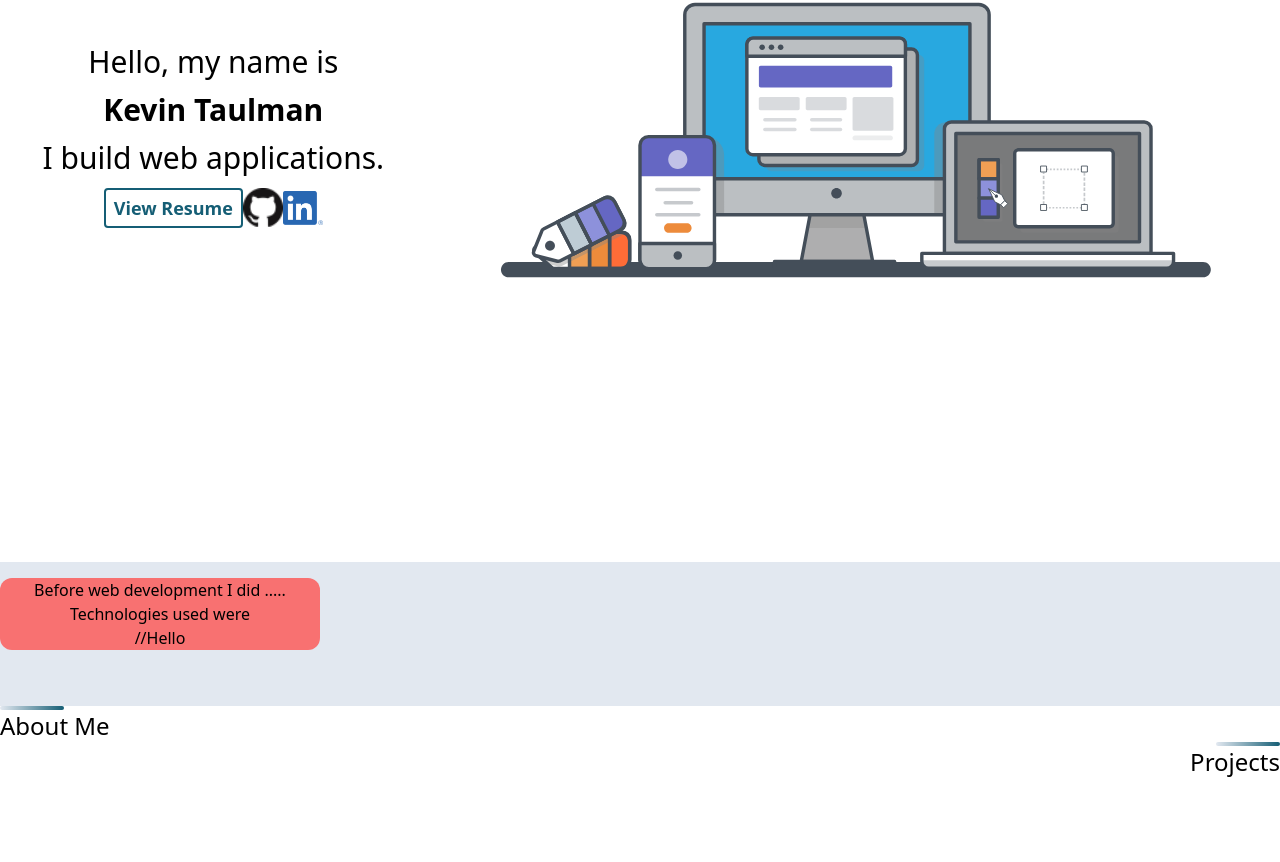
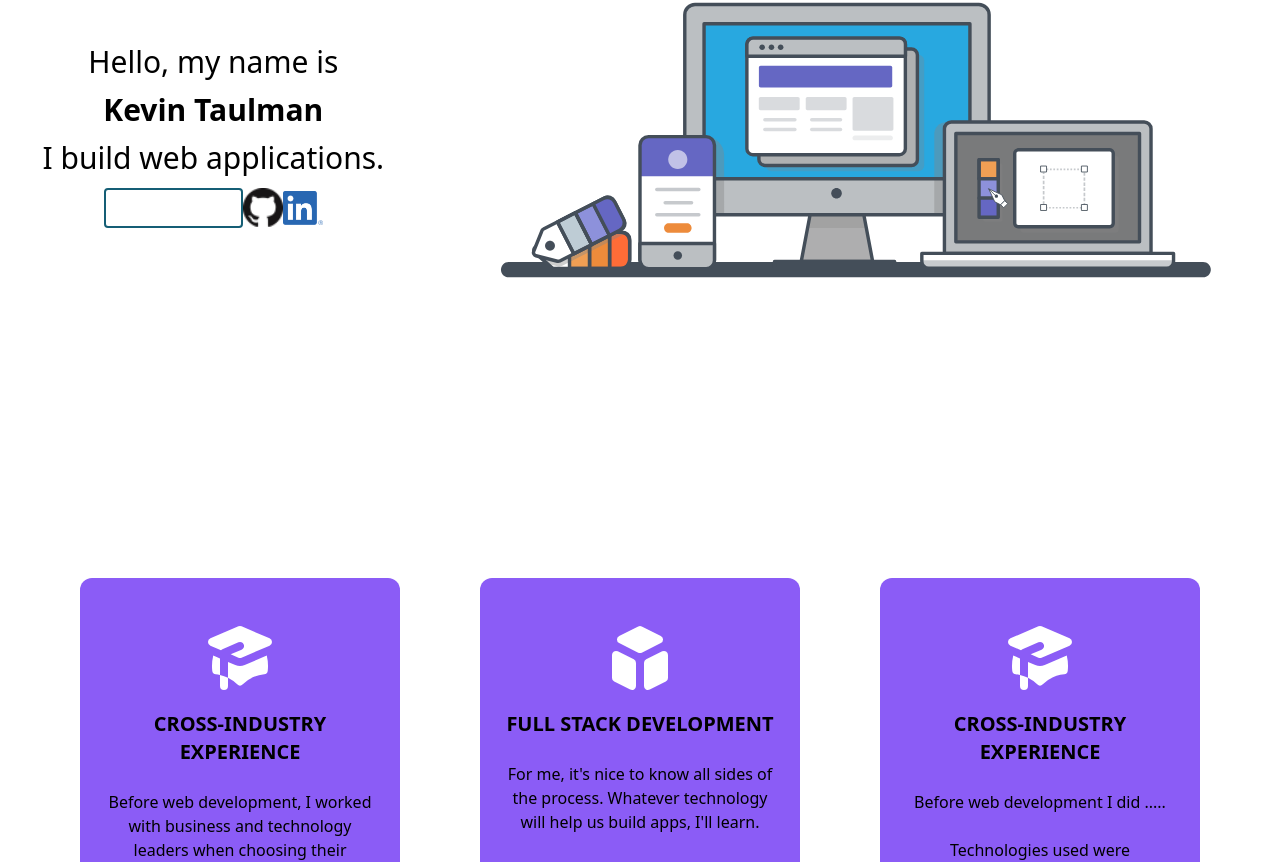
Before and after one commit to ktaulman/2022-portfolio-website-react, a React (Vite) app: page / in a window 1280 px wide. Shown: the part 339-1201 px from the top of the page. Built offline with nearby package versions, Linux system fonts and the light colour scheme.

Commit message:
started working on cards

```diff
--- a/index.html
+++ b/index.html
@@ -4,7 +4,7 @@
     <meta charset="UTF-8" />
     <link rel="icon" type="image/svg+xml" href="/vite.svg" />
     <meta name="viewport" content="width=device-width, initial-scale=1.0" />
-    <title>Vite + React</title>
+    <title>Kevin Taulman</title>
   </head>
   <body>
     <div id="root"></div>
--- a/src/components/Card.jsx
+++ b/src/components/Card.jsx
@@ -1,6 +1,6 @@
 import React from "react";
 
-export default function Card ({size, classes, children, title,direction,description}){
+export default function Card ({size, classes, children, title,direction,description,media,controls}){
     //rendersizer
     const calculateCSS=(cardSize,direction,rootClass)=>{
             let size;
@@ -27,7 +27,7 @@ export default function Card ({size, classes, children, title,direction,descript
             //compute direction
             switch(direction){
                 case 'vertical':
-                    dir='flex flex-col justify-center items-center'
+                    dir='flex flex-col justify-start items-center'
                     break;
                 default:
                     dir="flex flex-row justify-start items-center"
@@ -41,11 +41,30 @@ export default function Card ({size, classes, children, title,direction,descript
             return size;
     }
     function renderDescription(description,css){
-        return description.map(paragraph=><p className={css?css:''}>{paragraph}</p>)
+        return description.map(paragraph=><p key={paragraph} className={css?css:''}>{paragraph}</p>)
+    }
+    function renderMedia(media){
+        let result;
+        switch(media.type){
+            case 'icon':
+                result=media.src;
+                break;
+            case 'image':
+                result=<img className={media.className} src={media.src} alt='card media'/>
+                break;
+            case'video':
+                break;
+            default:
+                break;
+        }
+
+        return result;
     }
 
     return(
         <section className={calculateCSS(size,direction,classes.root)}>
+            {/* Media */}
+            {renderMedia(media)}
             {/*Title */}
             <h2 className={classes.title} alt={title}>{title}</h2>
 
@@ -55,7 +74,9 @@ export default function Card ({size, classes, children, title,direction,descript
             }
 
             {/* Flexible Area for Buttons,Icons,Liks */}
+            {controls}
             {children}
+
         </section>
     )
 }
--- /dev/null
+++ b/src/components/General/Section.jsx
@@ -0,0 +1,5 @@
+import React from 'react';
+
+export default function Section({className,children}){
+    return <div className={className}>{children}</div>
+}
--- /dev/null
+++ b/src/components/Home/HomeBanner.jsx
@@ -0,0 +1,41 @@
+import React from 'react';
+import SplitPane from '@/components/SplitPane';
+import homeBannerImage from "@/assets/banner-home.svg"
+import githubLogo from "@/assets/logo-github.png"
+import linkedinLogo from "@/assets/logo-linkedin.png"
+
+
+export default function HomeBanner(){
+    return(
+                <SplitPane
+                    classes={
+                        {
+                            root:"w-full  border-1 border-black",
+                            left:'w-1/3',
+                            right:"w-2/3"
+                        }
+                    }
+                    left={
+                        <div className="h-full flex flex-col justify-center items-center text-3xl">
+                            <p>Hello, my name is</p>
+                            <h1 className="py-3 font-bold">Kevin Taulman</h1>
+                            <p>
+                                I build web applications.
+                            </p>
+                            <div className="placeholder-gray-300 mt-3 flex justify-evenly items-center">
+                                {/* //Resume Tag */}
+                                <a href='/' className=" text-white text-lg font-bold px-2 py-1 rounded border-2 border-cyan-800 hover:bg-cyan-800 hover:text-white">View Resume</a>
+                                <a><img className="w-10" src={githubLogo}/></a>
+                                <a><img className="w-10" src={linkedinLogo} /></a>
+                            </div>
+                        </div>
+                    }
+                    right={
+                        <div>
+                            <img src={homeBannerImage} alt='home banner'/>
+                        </div>
+                    }
+                />
+
+    )
+}
--- /dev/null
+++ b/src/components/Home/HomeCards.jsx
@@ -0,0 +1,82 @@
+import React from 'react';
+import Card from "@/components/Card"
+import Section from "@/components/General/Section"
+import { AcademicCapIcon,CubeIcon } from '@heroicons/react/solid';
+
+export default function HomeCards(){
+        //cards
+        const cards=[
+            //Card 1
+            {
+                classes:{
+                    root:'bg-violet-500 py-10 px-6 w-60',
+                    title:'font-bold uppercase text-black text-xl text-center py-3',
+                    description:'text-md text-black text-center py-3',
+
+                },
+                direction:'vertical',
+                media:{
+                    type:'icon',
+                    src:<AcademicCapIcon className=' text-white w-20'/>,
+                },
+                title:'Cross-Industry Experience',
+                description:['Before web development, I worked with business and technology leaders when choosing their technology platforms in both IT research and the Cloud.'],
+            },
+            //Card 2
+            {
+                classes:{
+                    root:'bg-violet-500 py-10 px-6 w-60',
+                    title:'font-bold uppercase text-black text-center text-xl py-3',
+                    description:'text-md text-black text-center py-3',
+
+                },
+                direction:'vertical',
+                media:{
+                    type:'icon',
+                    src:<CubeIcon className='text-white w-20'/>,
+                },
+                title:'Full Stack Development',
+                description:["For me, it's nice to know all sides of the process. Whatever technology will help us build apps, I'll learn. "],
+            },
+            //Card 3
+            {
+                classes:{
+                    root:'bg-violet-500 py-10 px-6 w-60',
+                    title:'font-bold uppercase text-black text-center text-xl py-3',
+                    description:'text-md text-black text-center py-3',
+
+                },
+                direction:'vertical',
+                media:{
+                    type:'icon',
+                    src:<AcademicCapIcon className='text-white w-20'/>,
+                },
+                title:'Cross-Industry Experience',
+                description:['Before web development I did .....','Technologies used were'],
+            },
+
+        ];
+        //rendering
+        function renderCards(cards){
+            return cards.map((card)=>{
+                     const {classes,direction,title,description,controls,media}=card
+                       return(
+                         <Card
+                             key={card}
+                             size="md"
+                             classes={classes}
+                             direction={direction}
+                             media={media}
+                             title={title}
+                             description={description}
+                             controls={controls}
+                         />
+                       )
+             })
+         }
+    return(
+            <Section className="w-full py-4 flex justify-evenly">
+                {renderCards(cards)}
+            </Section>
+    )
+}
--- a/src/components/NavBar.jsx
+++ b/src/components/NavBar.jsx
@@ -20,7 +20,7 @@ export default function NavBar({routes}){
     }
     //main
     return(
-        <header className=" bg-cyan-800 flex justify-center" >
+        <header className=" bg-sky-600 flex justify-center" >
             {/* Desktop Navigation Menu */}
             <nav className="w-4/5 text-white font-medium  flex justify-between">
                 {/* Rendering Links */}
--- a/src/pages/Home.jsx
+++ b/src/pages/Home.jsx
@@ -1,47 +1,13 @@
 import React from 'react';
-import Card from "@/components/Card"
-import SplitPane from '@/components/SplitPane';
+import HomeBanner from "@/components/Home/HomeBanner"
+import HomeCards from "@/components/Home/HomeCards"
 import SmallBar from "@/components/SmallBar"
-import homeBannerImage from "@/assets/banner-home.svg"
-import githubLogo from "@/assets/logo-github.png"
-import linkedinLogo from "@/assets/logo-linkedin.png"
-import { AcademicCapIcon } from '@heroicons/react/solid';
+import Section from "@/components/General/Section"
 
 export default function Home (){
     //local state
-    const cards=[
-        {
-            size:"md",
-            classes:{
-                root:'bg-red-400',
-                title:'',
-                description:'',
 
-            },
-            direction:'vertical',
-            title:'Cross-Industry Experience',
-            description:['Before web development I did .....','Technologies used were'],
-        }
-    ];
-    //rendering
-    function renderCards(cards){
-       return cards.map((card)=>{
-                    const {}=card
-                  return(
-                  <Card
-                    key={card}
-                    size="md"
-                    classes={
-                       card.classes
-                    }
-                    direction={card.direction}
-                    description={card.description}
-                  >
-                    //Hello
-                    </Card>
-                  )
-        })
-    }
+
 
     function renderProjects(){}
 
@@ -49,9 +15,7 @@ export default function Home (){
 
     //Components to Export
 
-    function Section({className,children}){
-        return <div className={className}>{children}</div>
-    }
+
     function ContactForm(){
         return(
             <div>
@@ -62,40 +26,9 @@ export default function Home (){
     return(
         <main className="pt-2">
             {/* Banner */}
-            <SplitPane
-                    classes={
-                        {
-                            root:"w-full  border-1 border-black",
-                            left:'w-1/3',
-                            right:"w-2/3"
-                        }
-                    }
-                    left={
-                        <div className="h-full flex flex-col justify-center items-center text-3xl">
-                            <p>Hello, my name is</p>
-                            <h1 className="py-3 font-bold">Kevin Taulman</h1>
-                            <p>
-                                I build web applications.
-                            </p>
-                            <div className="placeholder-gray-300 mt-3 flex justify-evenly items-center">
-                                {/* //Resume Tag */}
-                                <a href='/' className=" text-cyan-800 text-lg font-bold px-2 py-1 rounded border-2 border-cyan-800 hover:bg-cyan-800 hover:text-white">View Resume</a>
-                                <a ><img className="w-10" src={githubLogo}/></a>
-                                <a ><img className="w-10" src={linkedinLogo}/></a>
-                            </div>
-                        </div>
-                    }
-                    right={
-                        <div>
-                            <img src={homeBannerImage} alt='home banner'/>
-                        </div>
-                    }
-                />
+            <HomeBanner/>
             {/* Card Panel Section */}
-            <Section className="w-full h-36 bg-slate-200 py-4">
-                <h2></h2>
-                {renderCards(cards)}
-            </Section>
+            <HomeCards/>
 
             {/* About Me Section  */}
             <Section>
@@ -110,6 +43,7 @@ export default function Home (){
                 {renderProjects()}
                 {/* <button>See More</button> */}
             </Section>
+
             {/* Technologies Icons */}
             <Section>
                 <SmallBar/>
```
